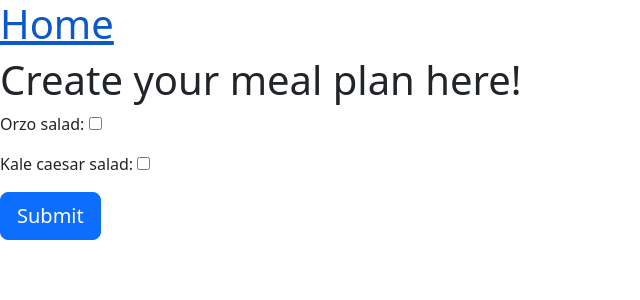
After one commit to emburyj/Meal-Wizard, a Django app: page /Create-New-Meal-Plan/ in a window 1280 px wide. The commit adds this page. Shown: the top 300 px of the page, without its empty margins (0-640 px from the left). Run offline with Django 4.2, Linux system fonts and the light colour scheme; data comes from the database, SQL or seed files in the repository; both versions use the stored data as it was after the commit.

Commit message:
added feature to create new meal plan

```diff
--- /dev/null
+++ b/cookbook/forms.py
@@ -0,0 +1,4 @@
+from django import forms
+
+class new_recipe_collection_form(forms.Form):
+        box = forms.BooleanField(required=False)
--- a/cookbook/models.py
+++ b/cookbook/models.py
@@ -34,15 +34,3 @@ class RecipeCollection(models.Model):
 class MealPlan(models.Model):
     rec_col = models.ForeignKey(RecipeCollection, on_delete=models.CASCADE)
     rid = models.ForeignKey(Recipe, on_delete=models.CASCADE)
-
-def get_shopping_list(rc):
-    mp_query = MealPlan.objects.filter(rec_col__exact=rc)
-    ing_dict = {}
-    for item in mp_query:
-        cb_query = Cookbook.objects.filter(rec__exact=item.rid)
-        for foo in cb_query:
-            if foo.ing in ing_dict:
-                ing_dict[foo.ing] = ing_dict[foo.ing] + foo.qty
-            else:
-                ing_dict.setdefault(foo.ing, foo.qty)
-    return ing_dict
--- /dev/null
+++ b/cookbook/templates/create_mp.html
@@ -0,0 +1,14 @@
+{% extends "base.html" %}{% block content %}
+<h1>Create your meal plan here!
+</h1>
+<form action="" method="post">
+    {% csrf_token %}
+    {% for item in form %}
+        {{ item.as_p }}
+
+    {% endfor %}
+    <div class="submit">
+        <button type="submit" class="btn btn-primary btn-lg">Submit</button>
+    </div>
+</form>
+{% endblock %}
--- a/cookbook/templates/home.html
+++ b/cookbook/templates/home.html
@@ -3,7 +3,7 @@
     This is the home page!
 </h1>
 <h1>
-    Create new meal plan!
+    <a href="{% url 'create_mp' %}">Create new meal plan!</a>
 
 </h1>
 
--- a/cookbook/views.py
+++ b/cookbook/views.py
@@ -1,8 +1,8 @@
 from django.shortcuts import render
 from django.http import HttpResponse, HttpResponseRedirect, Http404
 from django.template import RequestContext, loader
-from cookbook.models import Ingredient, Recipe, Cookbook, RecipeCollection, MealPlan
-from cookbook.models import get_shopping_list
+from cookbook.models import Ingredient, Recipe, Cookbook, RecipeCollection, MealPlan, User
+from cookbook.forms import *
 
 # Create your views here.
 def home_view(request):
@@ -15,21 +15,31 @@ def home_view(request):
     context = {'MP_Recs': mealplan_recipes} # {RecipeCollection_object: [Recipe_object,]}
     return render(request, 'home.html', context)
 
-def create_meal_plan_view(request):
-    pass
+def create_meal_plan_view(response):
+    recs_all_q = Recipe.objects.all() # query of all recipe objects
+    recs_all = [x for x in recs_all_q]
+    me = User.objects.get(username='josh')
+    form = []
+    if response.method == "POST":
+        new_rc_obj = RecipeCollection(author=me)
+        new_rc_obj.save()
+        for i in range(0, len(recs_all)):
+            if recs_all[i].name in response.POST:
+                    new_mp = MealPlan(rec_col=new_rc_obj ,rid=recs_all[i])
+                    new_mp.save()
+        return HttpResponseRedirect(f"/Meal-Plans/{new_rc_obj.rcid}")
+    else:
+        for i in range(0, len(recs_all)):
+            form.append(new_recipe_collection_form())
+            form[i].fields[recs_all[i].name] = form[i].fields["box"]
+            del(form[i].fields["box"])
+    return render(response, 'create_mp.html', {'form': form})
 
 def meal_plan_detail_view(request, rcid):
     rc = RecipeCollection.objects.get(pk=rcid) # this gives you the RC object
     meal_plan_q = MealPlan.objects.filter(rec_col__exact=rc) # this gives a query obj
     recs = [item.rid for item in meal_plan_q]
-    recs_length = range(len(recs))
-    recs_ings = {}
-    for item in recs:
-        recipe_query = Cookbook.objects.filter(rec__exact=item)
-        current_ing_dict = {}
-        for i in recipe_query:
-            current_ing_dict.setdefault(i.ing, i.qty)
-        recs_ings.setdefault(item, current_ing_dict) # {recipe_object: {ing_object: qty}}
+    recs_ings = get_recs_ings(recs)
     context = {'recipes_ingredients': recs_ings, 'rcid': rcid}
     return render(request, 'mp_detail.html', context)
 
@@ -37,3 +47,28 @@ def grocery_list_view(request, rcid):
     rc = RecipeCollection.objects.get(pk=rcid) # this gives you the RC object
     context = {'groceries': get_shopping_list(rc), 'rcid': rcid}
     return render(request, 'grocery_shopping.html', context)
+
+def get_shopping_list(rc):
+    mp_query = MealPlan.objects.filter(rec_col__exact=rc)
+    ing_dict = {}
+    for item in mp_query:
+        cb_query = Cookbook.objects.filter(rec__exact=item.rid)
+        for foo in cb_query:
+            if foo.ing in ing_dict:
+                ing_dict[foo.ing] = ing_dict[foo.ing] + foo.qty
+            else:
+                ing_dict.setdefault(foo.ing, foo.qty)
+    return ing_dict
+
+def get_recs_ings(lst_of_recipes):
+    '''
+    Desc: This function takes a list of recipes and returns a dict of {Rec_obj: {Ing_obj: qty}}
+    '''
+    recs_ings = {}
+    for item in lst_of_recipes:
+        recipe_query = Cookbook.objects.filter(rec__exact=item)
+        current_ing_dict = {}
+        for i in recipe_query:
+            current_ing_dict.setdefault(i.ing, i.qty)
+        recs_ings.setdefault(item, current_ing_dict) # {recipe_object: {ing_object: qty}}
+    return recs_ings
--- a/mysite/urls.py
+++ b/mysite/urls.py
@@ -15,19 +15,22 @@ Including another URLconf
 """
 from django.contrib import admin
 from django.urls import path, re_path
-from cookbook.views import meal_plan_detail_view, home_view, grocery_list_view
+from cookbook.views import meal_plan_detail_view, home_view, grocery_list_view, create_meal_plan_view
 
 urlpatterns = [
     path('admin/', admin.site.urls),
     re_path(r'^$',
         home_view,
         name="home"),
-    re_path(r'^MealPlans/(?P<rcid>\d+)/$',
+    re_path(r'^Meal-Plans/(?P<rcid>\d+)/$',
         meal_plan_detail_view,
         name="mp_detail"),
-    re_path(r'^GroceryList/(?P<rcid>\d+)/$',
+    re_path(r'^Grocery-List/(?P<rcid>\d+)/$',
         grocery_list_view,
         name="grocery_shopping"),
+    re_path(r'Create-New-Meal-Plan/',
+            create_meal_plan_view,
+            name="create_mp"),
     # re_path(r'^category/(?P<category_id>\d+)/$',
     #         cat_view,
     #         name="blog_cat")
```
Also changed, not shown: mysite.db.
